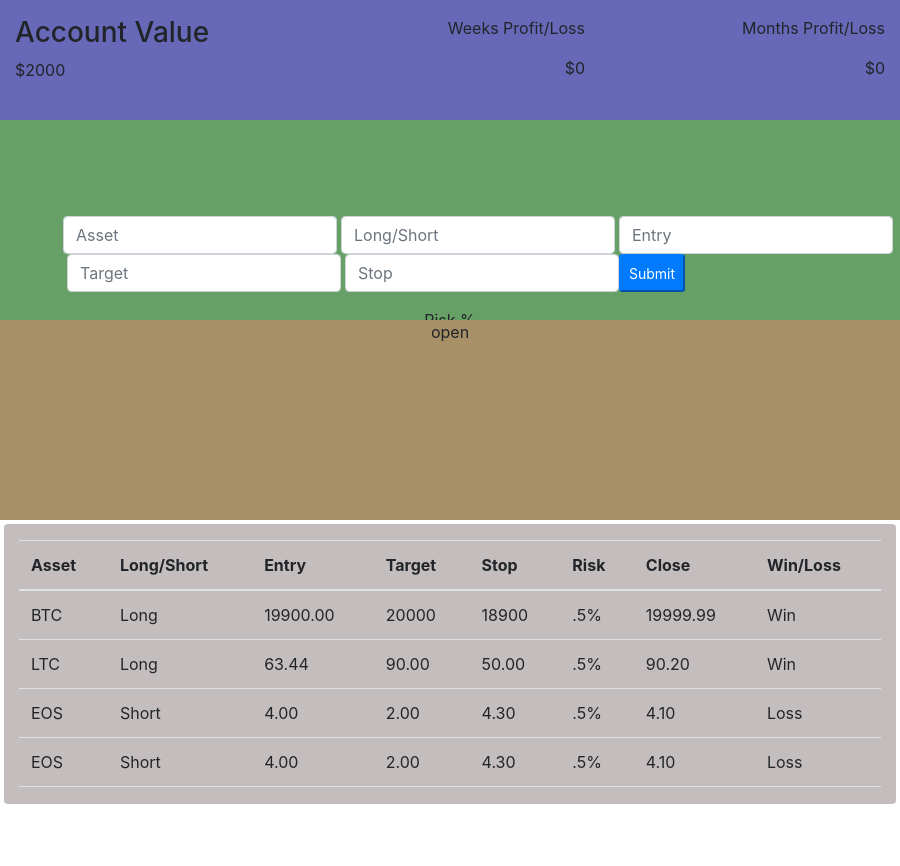
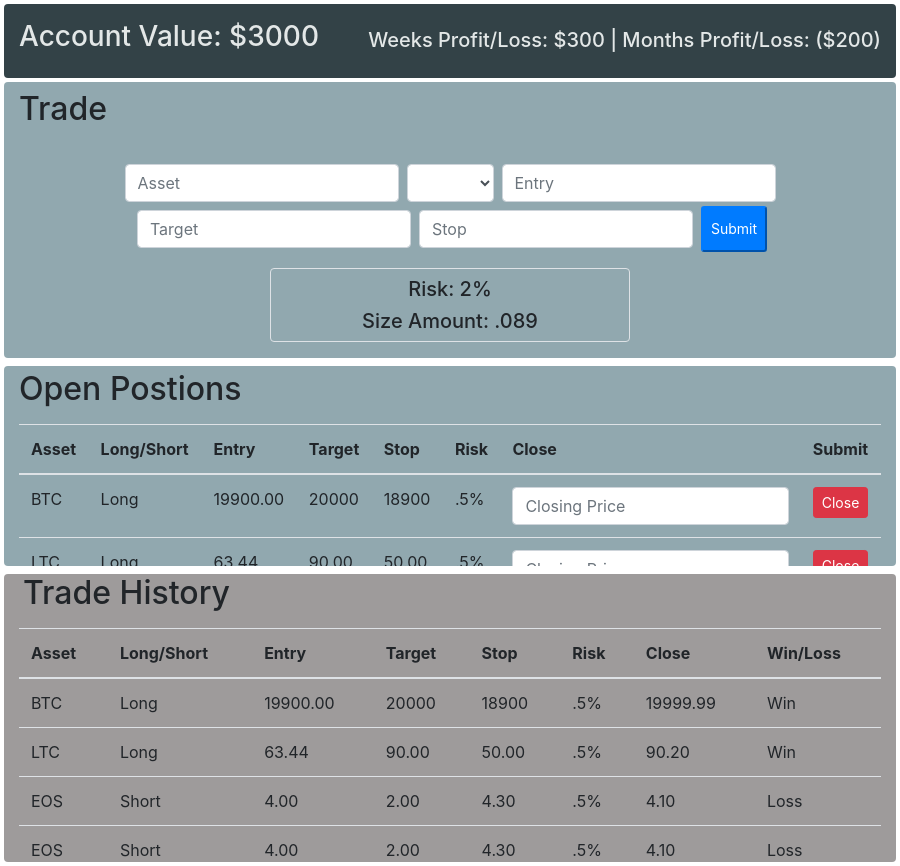
Before and after one commit to Ven0r/trading-journal, an Electron app: page src/index.html in a window 900 px wide. Before the commit the page ends 808 px from the top, so only its background shows below. Drawn offline with nearby package versions, Linux system fonts and the light colour scheme.

Commit message:
Layout complete

```diff
--- a/src/index.css
+++ b/src/index.css
@@ -9,25 +9,27 @@ h1 {
 
 .account-value {
   grid-area: account;
-  background: rgb(104, 104, 184);
-  height: 15vh;
+  background: rgb(51, 66, 71);
+  color: rgb(227, 231, 231);
+  height: 100%;
 }
 
 .input-area {
   grid-area: input;
-  background: rgb(103, 160, 103);
-  height: 25vh;
+  background: rgb(145, 168, 175);
+  height: 100%;
 }
 
 .open-positions {
   grid-area: open_trade;
-  background: rgb(167, 144, 103);
+  background: rgb(145, 168, 175);
   height: 25vh;
+  overflow-y: scroll;
 }
 
 .trade-history {
   grid-area: history;
-  background: rgb(196, 189, 189);
-  height: 35vh;
+  background: rgb(158, 155, 155);
+  height: 36vh;
   overflow-y: scroll;
 }
--- a/src/index.html
+++ b/src/index.html
@@ -9,54 +9,125 @@
   <body>
     <div class="container-fluid">
       <div class="row">
-        <div class="account-value col">
-          <h3 class="justify-content-left pt-3">Account Value</h3><p class="justify-content-left">$2000</p>
-        </div>
-        <div class="account-value col">
-          <p class="text-right pt-3">Weeks Profit/Loss</p>
-          <p class="text-right">$0</p>
-        </div>
-        <div class="account-value col">
-          <p class="text-right pt-3">Months Profit/Loss</p>
-          <p class="text-right">$0</p>
+        <div class="account-value col mt-1 mr-1 ml-1 rounded">
+          <h3 class="float-left pt-3 pr-3 pb-3">Account Value: $3000</h3>
+          <h5 class="float-right mt-4">Weeks Profit/Loss: $300 | Months Profit/Loss: ($200)</h5>
         </div>
       </div>
 
       <div class="row">
-        <div class="input-area col">
-          <form class="form-group row mt-5 pt-5 ml-5" action="/action_page.php">
-            <div class="col-xs-2">
+        <div class="input-area col m-1 pb-3 rounded">
+          <h2 class="text-left mt-2">Trade</h1>
+          <form class="form-group row pt-4 mx-auto justify-content-center" action="">
+            <div class="col-xs-2 m-1">
               <input class="form-control" id="ex1" type="text" placeholder="Asset">
             </div>
-            <div class="col-xs-2 ml-1">
-              <input class="form-control" id="ex2" type="text" placeholder="Long/Short">
+            <div class="col-xs-2 m-1">
+              <select class="form-control" id="L/S" placeholder="Long/Short">
+                <option></option>
+                <option>Long</option>
+                <option>Short</option>
+              </select>
             </div>
-            <div class="col-xs-2 ml-1">
+            <div class="col-xs-2 m-1">
               <input class="form-control" id="ex3" type="text" placeholder="Entry">
             </div>
-            <div class="col-xs-2 ml-1">
-              <input class="form-control" id="ex3" type="text" placeholder="Target">
+            <div class="col-xs-2 m-1">
+              <input class="form-control" id="ex4" type="text" placeholder="Target">
             </div>
-            <div class="col-xs-2 ml-1">
-              <input class="form-control" id="ex3" type="text" placeholder="Stop">
+            <div class="col-xs-2 m-1">
+              <input class="form-control" id="ex5" type="text" placeholder="Stop">
             </div>
-            <button type="submit" class="btn-sm btn-primary">Submit</button>
+            <button type="submit" class="btn-sm btn-primary ml-1">Submit</button>
           </form>
-          <div class="output text-center">
-            <p>Risk %</p>
-            <p>Size Amount</p>
+          <div class="mx-auto col-5 output text-center border rounded mt-2">
+            <div class="mt-2">
+              <h5>Risk: 2%</h5>
+              <h5>Size Amount: .089</h5>
+            </div>
           </div>
         </div>
       </div>
 
       <div class="row">
-        <div class="open-positions col">
-          <p class="text-center justify-content-center">open</p>
+        <div class="open-positions col m-1 rounded">
+          <h2 class="text-left mt-1">Open Postions</h1>
+          <table class="table table-hover mt-3">
+            <thead>
+              <tr>
+                <th>Asset</th>
+                <th>Long/Short</th>
+                <th>Entry</th>
+                <th>Target</th>
+                <th>Stop</th>
+                <th>Risk</th>
+                <th>Close</th>
+                <th>Submit</th>
+              </tr>
+            </thead>
+            <tbody>
+              <tr>
+                <td>BTC</td>
+                <td>Long</td>
+                <td>19900.00</td>
+                <td>20000</td>
+                <td>18900</td>
+                <td>.5%</td>
+                <td>
+                  <form action="submit form-group">
+                    <div class="col-xs-2">
+                      <input class="form-control" id="ex1" type="text" placeholder="Closing Price">
+                    </div>
+                  </form>
+                </td>
+                <td>
+                  <span class=""><button type="button" class="btn btn-danger btn-rounded btn-sm my-0">Close</button></span>
+                </td>
+              </tr>
+              <tr>
+                <td>LTC</td>
+                <td>Long</td>
+                <td>63.44</td>
+                <td>90.00</td>
+                <td>50.00</td>
+                <td>.5%</td>
+                <td>
+                  <form action="submit form-group">
+                    <div class="col-xs-2">
+                      <input class="form-control" id="ex1" type="text" placeholder="Closing Price">
+                    </div>
+                  </form>
+                </td>
+                <td>
+                  <span class=""><button type="button" class="btn btn-danger btn-rounded btn-sm my-0">Close</button></span>
+                </td>
+              </tr>
+              <tr>
+                <td>LTC</td>
+                <td>Long</td>
+                <td>63.44</td>
+                <td>90.00</td>
+                <td>50.00</td>
+                <td>.5%</td>
+                <td>
+                  <form action="submit form-group">
+                    <div class="col-xs-2">
+                      <input class="form-control" id="ex1" type="text" placeholder="Closing Price">
+                    </div>
+                  </form>
+                </td>
+                <td>
+                  <span class=""><button type="button" class="btn btn-danger btn-rounded btn-sm my-0">Close</button></span>
+                </td>
+              </tr>
+            </tbody>
+          </table>
         </div>
       </div>
 
       <div class="row">
         <div class="trade-history col m-1 rounded">
+          <h2 class="text-left ml-1">Trade History</h2>
           <table class="table table-hover mt-3">
             <thead>
               <tr>
```
Also changed, not shown: src/index.js (+9 -0 lines).
